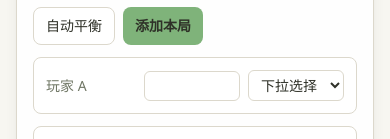
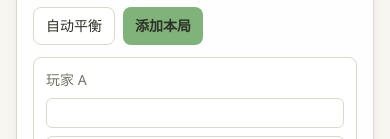
Before and after one commit to 2321Robin/ScoreCard, a React (Vite) app: page / in a window 390 px wide. Shown: the part 705-844 px from the top of the page. Built offline with nearby package versions, Linux system fonts and the light colour scheme.

Commit message:
style: center action header and fix add-round layout

```diff
--- a/src/App.jsx
+++ b/src/App.jsx
@@ -431,21 +431,21 @@ function App() {
           <div className="grid gap-3 sm:grid-cols-2 md:grid-cols-3 lg:grid-cols-4">
             {state.players.map((name, idx) => (
               <div key={name} className="rounded-lg border border-line bg-panel p-3" role="cell">
-                <div className="flex items-center justify-between gap-2 text-sm text-muted">
+                <div className="flex flex-col gap-2 text-sm text-muted sm:flex-row sm:items-center sm:justify-between">
                   <span>{name}</span>
-                  <div className="flex items-center gap-2">
+                  <div className="flex flex-col gap-2 sm:flex-row sm:items-center">
                     <input
                       id={`new-score-${idx}`}
                       aria-label={`新增一局，玩家 ${name}`}
                       type="text"
                       inputMode="numeric"
-                      className="w-24 rounded-md border border-line bg-panel px-2 py-1 text-sm text-text focus:border-accent focus:outline-none"
+                      className="w-full min-w-0 rounded-md border border-line bg-panel px-2 py-1 text-sm text-text focus:border-accent focus:outline-none sm:w-24"
                       value={newRoundScores[idx] ?? ''}
                       onChange={(e) => updateNewRoundScore(idx, e.target.value)}
                     />
                     <select
                       aria-label={`从下拉选择分值，玩家 ${name}`}
-                      className="w-24 rounded-md border border-line bg-panel px-2 py-1 text-sm text-text focus:border-accent focus:outline-none"
+                      className="w-full min-w-0 rounded-md border border-line bg-panel px-2 py-1 text-sm text-text focus:border-accent focus:outline-none sm:w-24"
                       value=""
                       onChange={(e) => updateNewRoundScore(idx, e.target.value)}
                     >
@@ -484,7 +484,7 @@ function App() {
                     </div>
                   ))}
                 </div>
-                <div className="w-40 flex-shrink-0 text-right" role="columnheader">
+                <div className="w-40 flex-shrink-0 text-center" role="columnheader">
                   操作
                 </div>
               </div>
```
